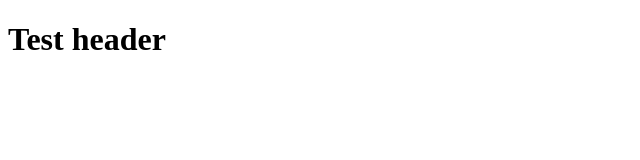
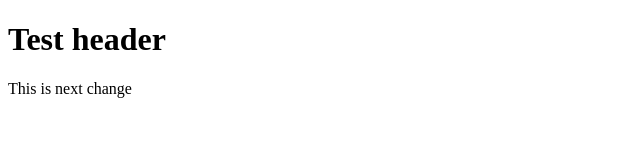
Before and after one commit to chandra510/gittest, a plain HTML site: page index.html in a window 1280 px wide. Shown: the whole page, without its empty margins (0-640 px from the left). Drawn offline with Linux system fonts and the light colour scheme.

Commit message:
commit this change

```diff
--- a/index.html
+++ b/index.html
@@ -3,4 +3,5 @@
    <body>
        <h1> Test header</h1>
    </body>
+   This is next change
 </html>
```
